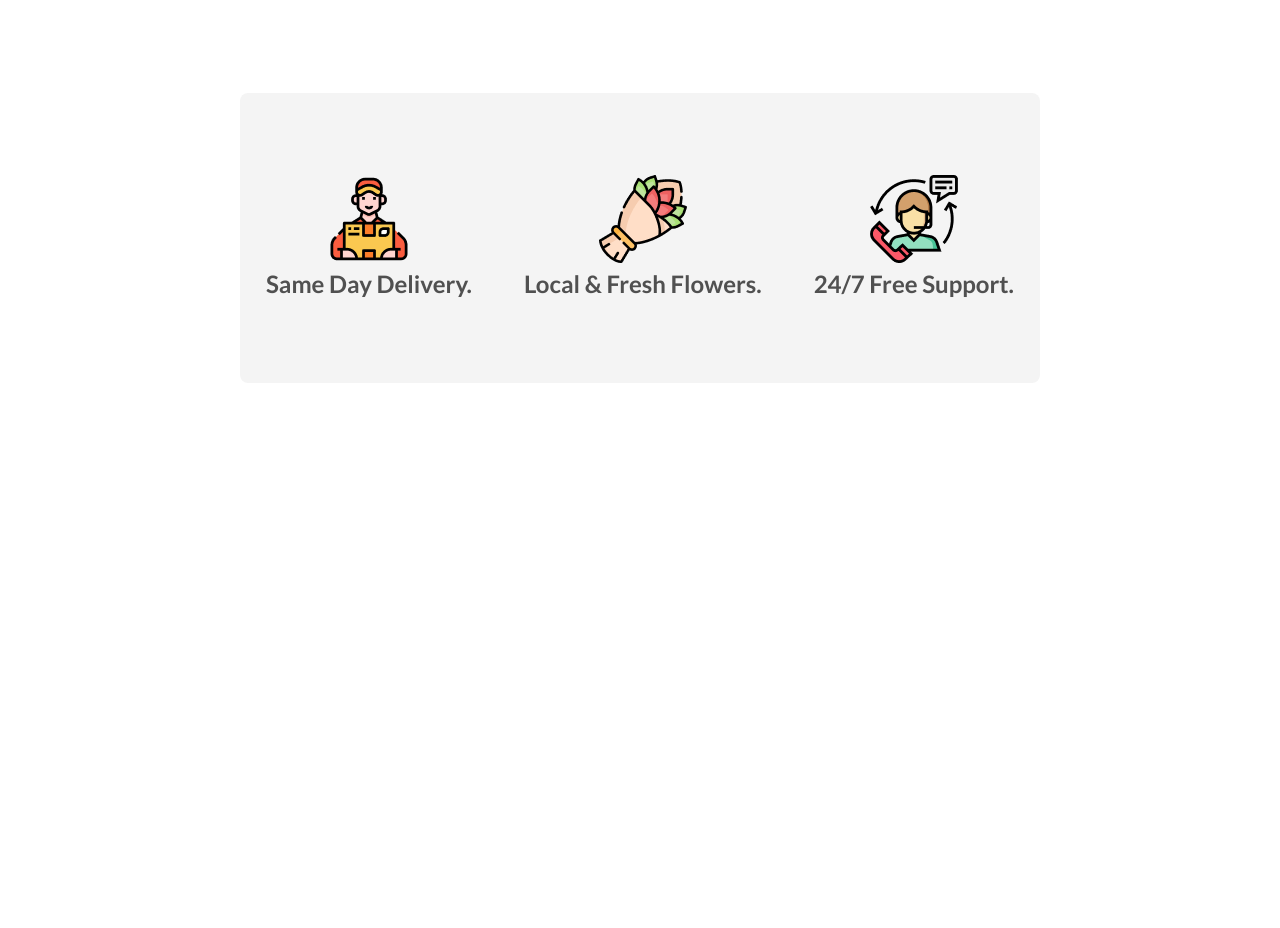
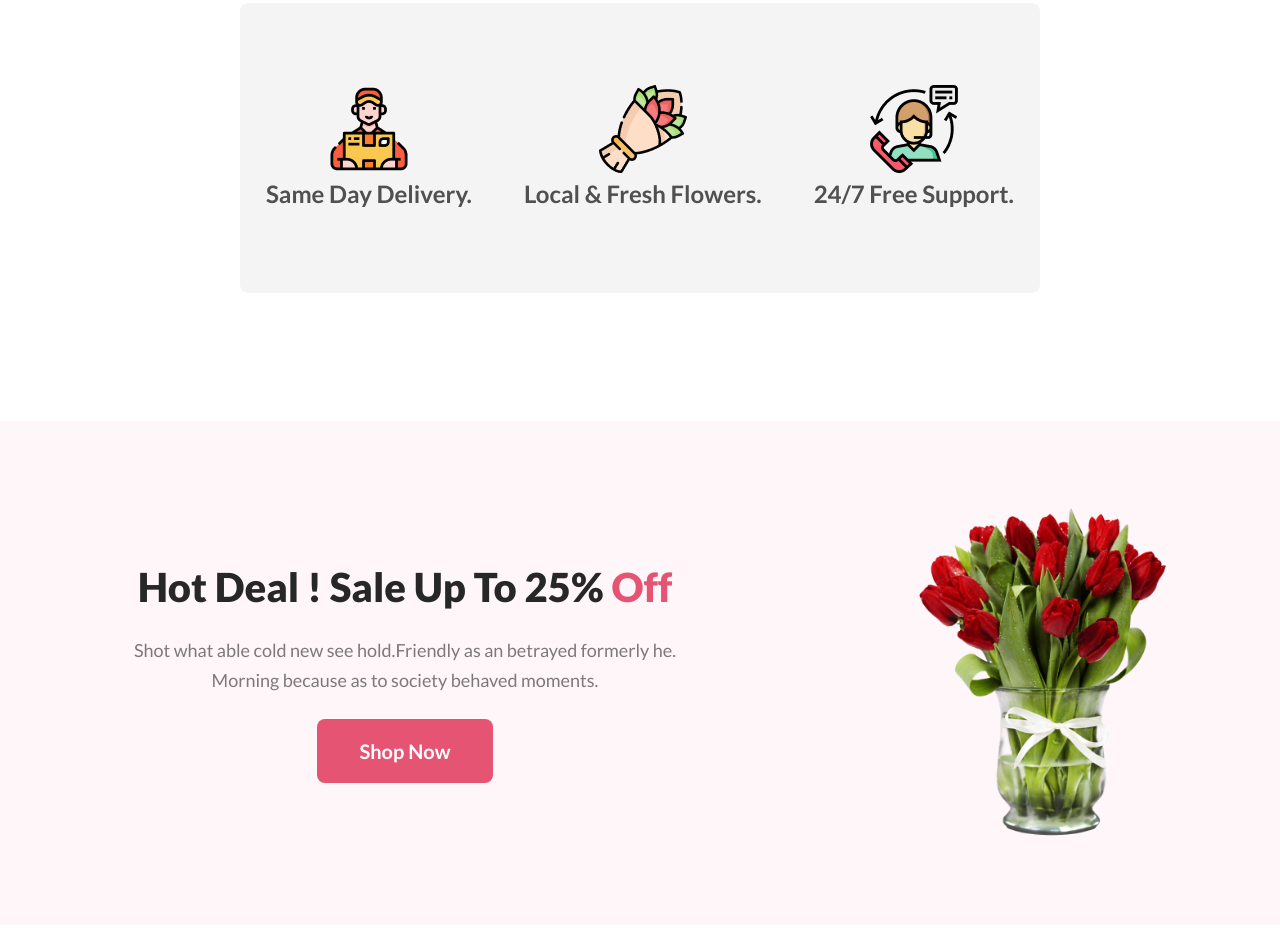
Before and after one commit to shabnam001/flower-shop-assignment, a plain HTML site: page index.html in a window 1280 px wide. Shown: the part 1547-2475 px from the top of the page. Before the commit the page ends 2058 px from the top, so only its background shows below. Drawn offline with Linux system fonts and the light colour scheme.

Commit message:
offer added

```diff
--- a/index.html
+++ b/index.html
@@ -69,6 +69,19 @@
             </div>
         </section>
         <!--service section end here-->
+        <!--offer section start here-->
+        <section>
+            <div class="offer-container">
+                <div class="offer-content">
+                    <h2 class="section-title">Hot Deal ! Sale Up To 25% <span class="text-primary">Off</span></h3>
+                    <p class="section-description">Shot what able cold new see hold.Friendly as an betrayed formerly he.
+                        Morning because as to society behaved moments.</p>
+                    <button class="btn-primary">Shop Now</button>
+                </div>
+                <img class="offer-image" src="images/offer.png" alt="">
+            </div>
+        </section>
+        <!--offer section end here-->
     </main>
     <footer>
 
--- a/style/main.css
+++ b/style/main.css
@@ -31,7 +31,7 @@ section{
     font-size: 18px;
     font-weight: 400;
     line-height: 30px;
-    margin: 24px 500px;
+    margin: 24px 0;
 }
 
 /* header related style */
@@ -112,3 +112,24 @@ header{
     font-weight: 600;
     line-height: 35px;
 }
+
+
+/* offer related style */
+.offer-container{
+    background: rgba(229, 84, 115, 0.05);
+    text-align: center;
+    display: flex;
+    justify-content: space-around;
+    align-items: center;
+    padding: 82px 0;
+}
+
+.offer-content{
+    width: 600px;
+
+}
+
+.offer-image{
+    height: 340px;
+    width: 260px;
+}
```
Also changed, not shown: images/offer.png (renamed from images/pngwing 8.png).
